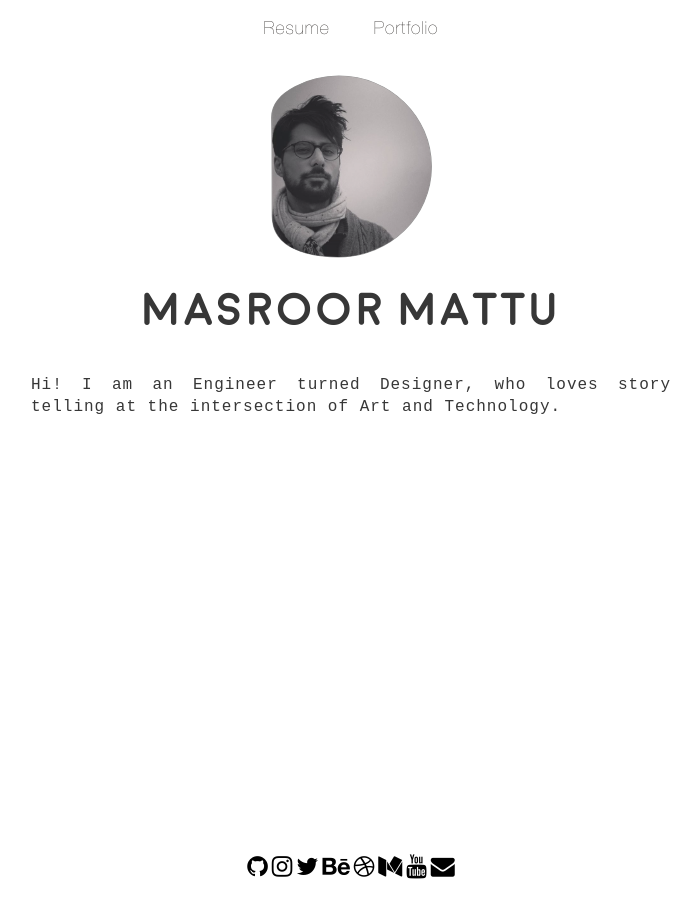
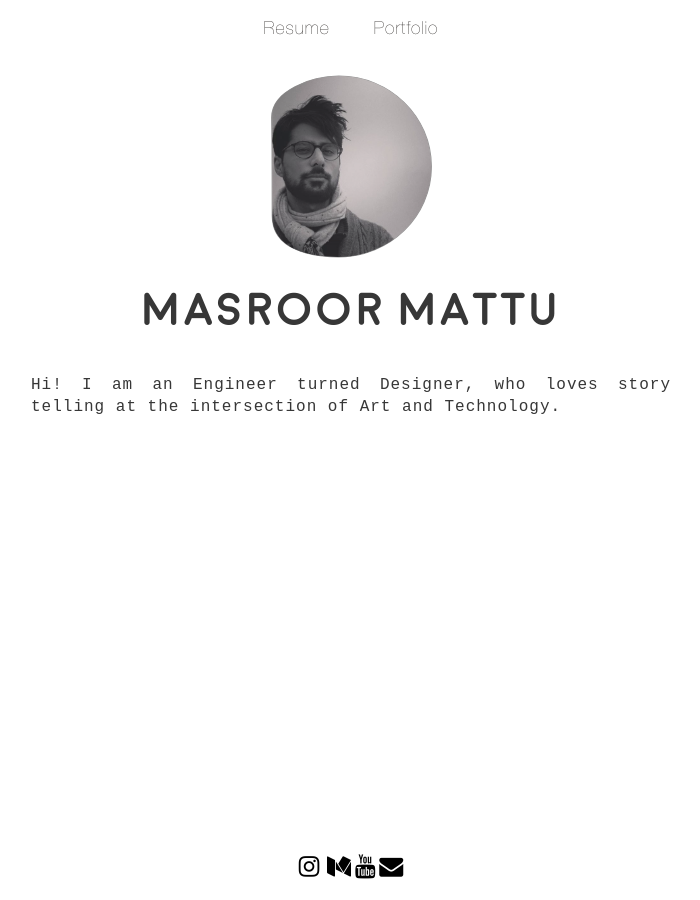
Before and after one commit to d4rksilicon/d4rksilicon.github.io, a Jekyll site: the page index.html, which Jekyll copies as it is, in a window 1280 px wide. Shown: the whole page, without its empty margins (289-989 px from the left). Built offline with Jekyll 4.4.1, drawn with Linux system fonts in a browser that asks for light colours.

Commit message:
Update index.html

```diff
--- a/index.html
+++ b/index.html
@@ -179,11 +179,8 @@ $(window).scroll(function() {
 
 <div id="footer"class="icons-social" data-role="footer" data-position="fixed" data-corners="false" style="display:block;">
 <p class="enclose problem">
-  <a style="color:#000000;"href="https://github.com/masroormattu"target="_blank"><i class="fa fa-github " style="font-size:24px;"></i></a>
   <a style="color:#000000;"href="https://www.instagram.com/masroooooor"target="_blank"><i class="fa fa-instagram " style="font-size:24px;"></i></a>
-  <a style="color:#000000;"href="https://twitter.com/MuddledMas"target="_blank"><i class="fa fa-twitter " style="font-size:24px;"></i></a>
-  <a style="color:#000000;"href="https://www.behance.net/mmattu"target="_blank"><i class="fa fa-behance " style="font-size:24px;"></i></a>
-  <a style="color:#000000;"href="https://www.dribbble.com/mmatt"target="_blank"><i class="fa fa-dribbble " style="font-size:24px;"></i></a>
+  <a style="color:#000000;"href="https://www.linkedin.com/in/mmattu/"target="_blank"><i class="fa fa-linkedin-in " style="font-size:24px;"></i></a>
   <a style="color:#000000;"href="https://medium.com/@mas_ahmad"target="_blank"><i class="fa fa-medium " style="font-size:24px;"></i></a>
 
   <a style="color:#000000;"href="https://www.youtube.com/channel/UC1qAhjEeQXfqwoHjFYyPM3w?view_as=subscriber"target="_blank"><i class="fa fa-youtube " style="font-size:24px;"></i></a>
```
